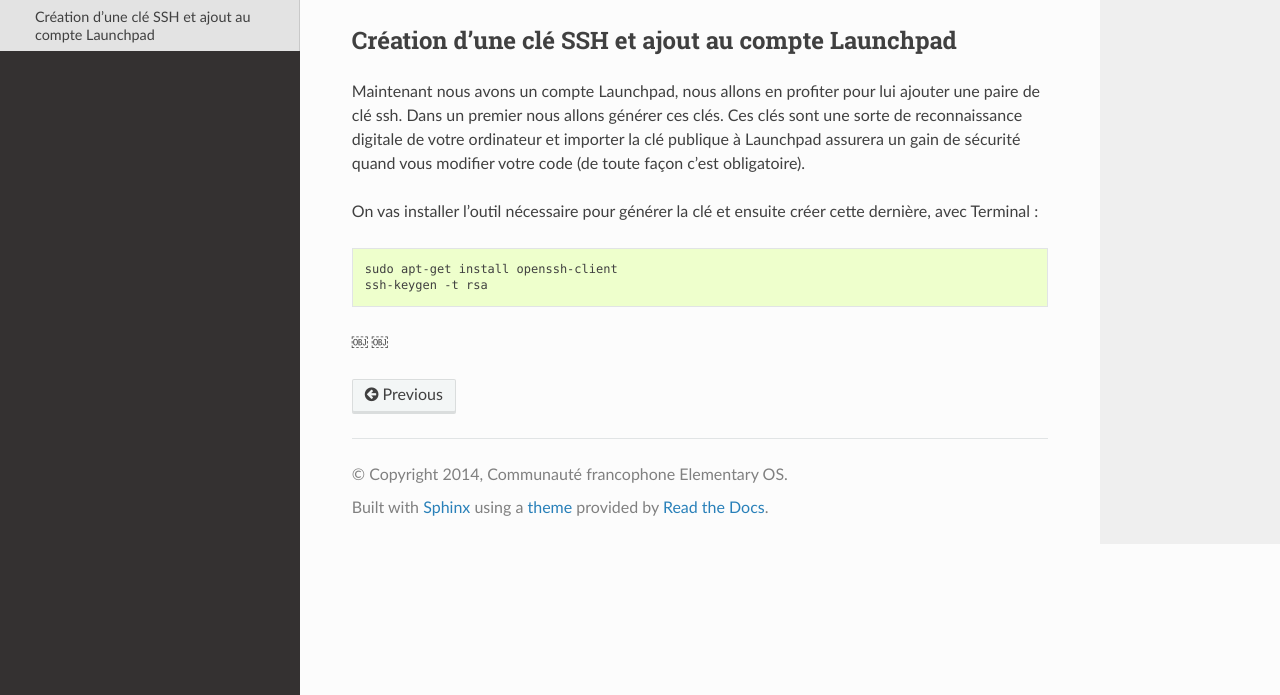
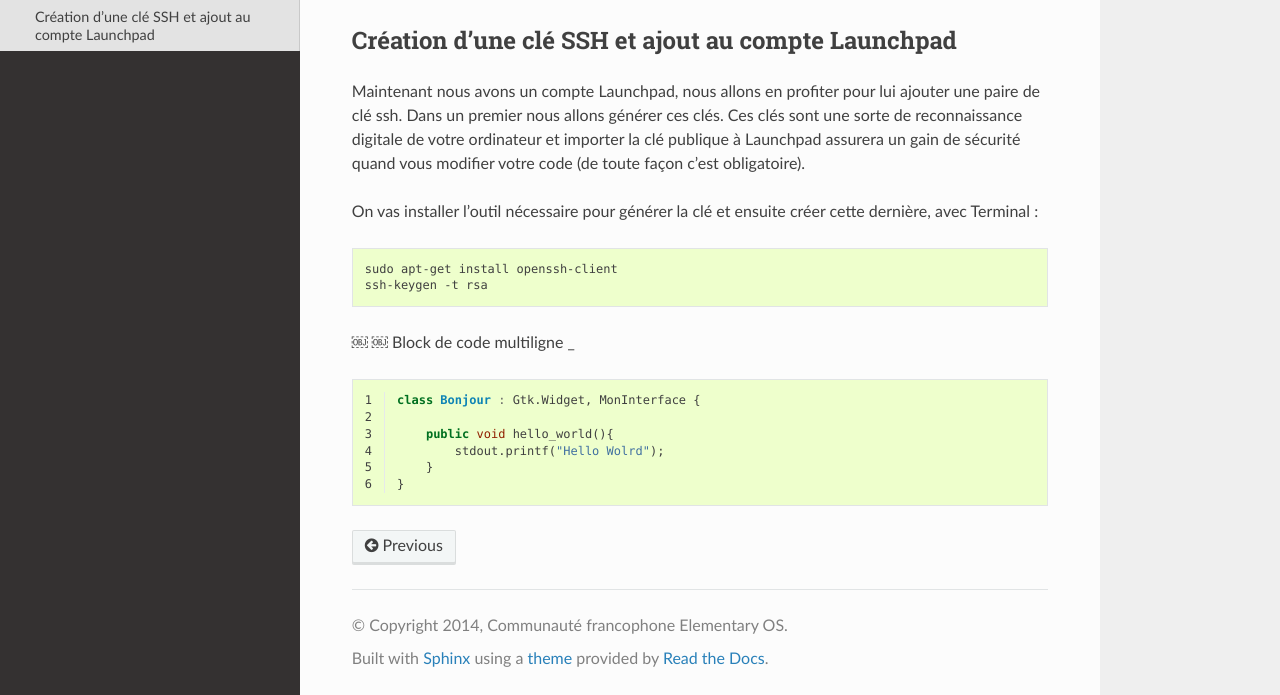
Before and after one commit to elementary-fr/elementaryos-fr-doc, a Sphinx documentation site: the page built from source/launchpad.rst, in a window 1280 px wide and 900 px high, scrolled down 961 px, cut to the strip 205-900 px from the top of the window. Built offline with Sphinx 7.4.7 and the Read the Docs theme 2.0.0, drawn with Linux system fonts in a browser that asks for light colours.

Commit message:
Ajout d'un code multiline

```diff
--- a/source/launchpad.rst
+++ b/source/launchpad.rst
@@ -39,3 +39,14 @@ On vas installer l'outil nécessaire pour générer la clé et ensuite créer ce
    ssh-keygen -t rsa
 ￼
 ￼
+Block de code multiligne _
+
+.. code-block:: vala
+   :linenos:
+
+   class Bonjour : Gtk.Widget, MonInterface {
+
+       public void hello_world(){
+           stdout.printf("Hello Wolrd");
+       }
+   }
```
